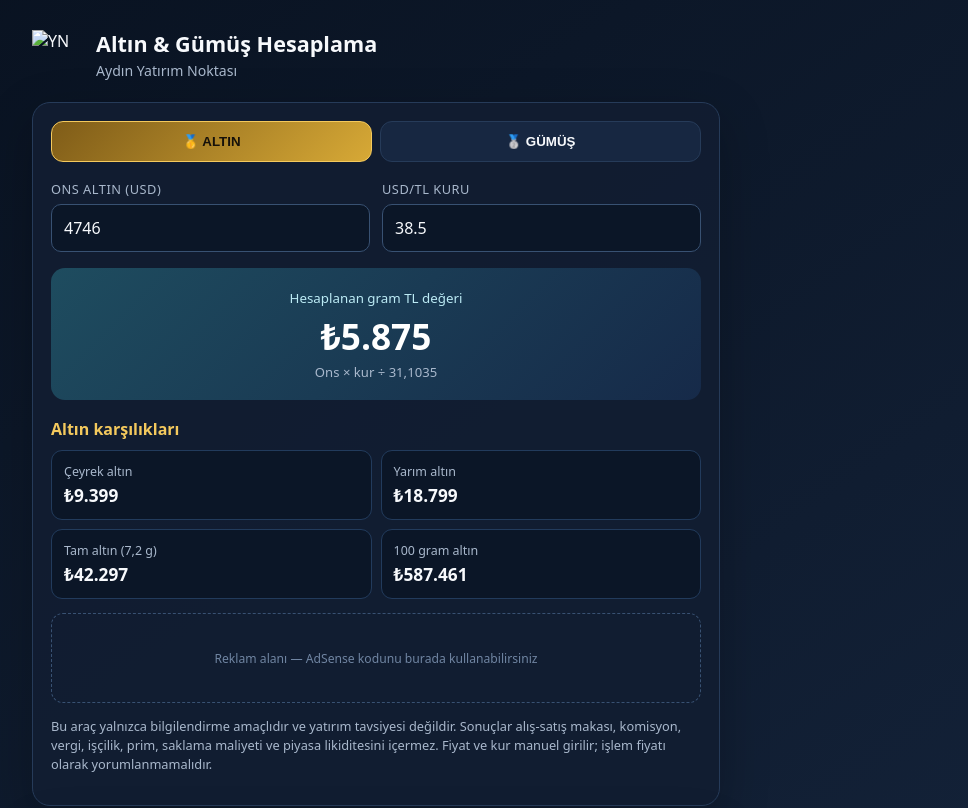
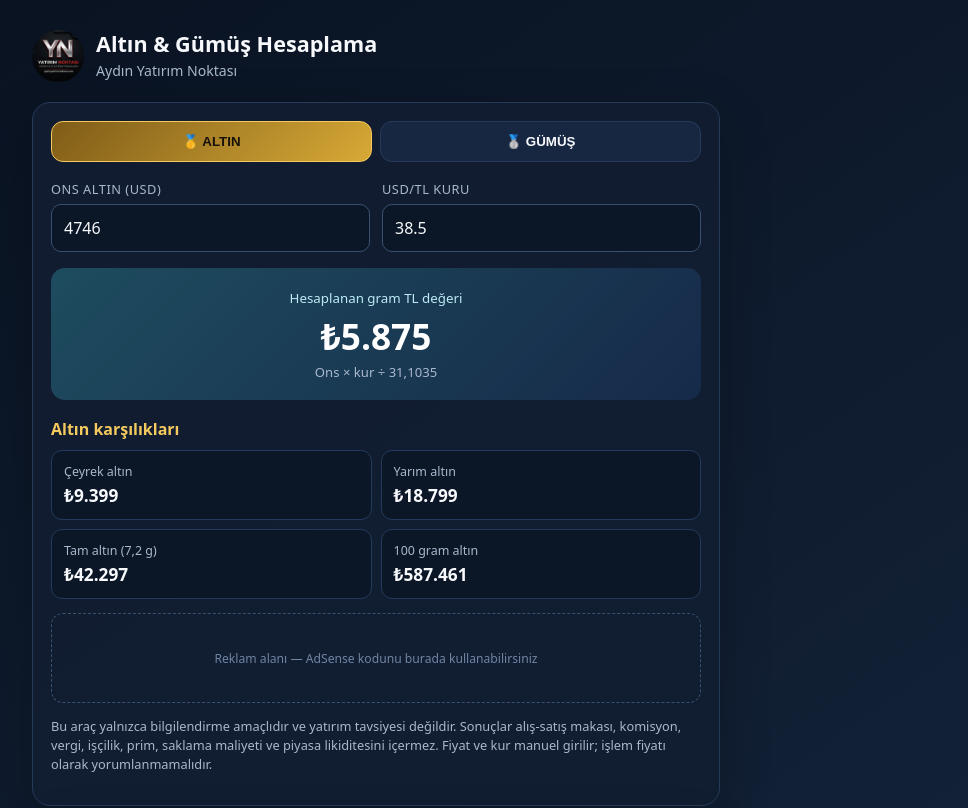
Before and after one commit to acikgozaydinn-png/acikgozaydinn-png.github.io, a plain HTML site: page index.html in a window 1280 px wide. Shown: the top 808 px of the page, without its empty margins (264-1232 px from the left). Drawn offline with Linux system fonts and the light colour scheme.

Commit message:
Use published YN logo
Replace the broken nested icon reference with the uploaded logo_yuvarlak-2.png asset.

```diff
--- a/index.html
+++ b/index.html
@@ -6,7 +6,7 @@
   <meta name="theme-color" content="#0b1220">
   <meta name="description" content="Altın ve gümüş ons fiyatı ile USD/TL kurundan gram TL karşılığını hesaplayın.">
   <link rel="manifest" href="manifest.json">
-  <link rel="icon" href="icons/icon-192.svg" type="image/svg+xml">
+  <link rel="icon" href="logo_yuvarlak-2.png" type="image/svg+xml">
   <title>Altın & Gümüş Hesaplama</title>
   <style>
     :root{color-scheme:dark;--bg:#08111f;--card:#111d31;--line:#263b59;--gold:#f4c95d;--silver:#c9d4e3;--text:#f7f9fc;--muted:#a9b8cc;--accent:#48c8e8}
@@ -19,7 +19,7 @@
 </head>
 <body>
 <main>
-  <header class="brand"><img src="icons/icon-192.svg" alt="YN"><div><h1>Altın & Gümüş Hesaplama</h1><p>Aydın Yatırım Noktası</p></div></header>
+  <header class="brand"><img src="logo_yuvarlak-2.png" alt="YN"><div><h1>Altın & Gümüş Hesaplama</h1><p>Aydın Yatırım Noktası</p></div></header>
   <section class="card">
     <div class="tabs"><button class="tab active" id="goldTab" type="button">🥇 ALTIN</button><button class="tab" id="silverTab" type="button">🥈 GÜMÜŞ</button></div>
     <div class="grid"><div class="field"><label id="metalLabel" for="ons">Ons altın (USD)</label><input id="ons" type="number" inputmode="decimal" value="4746" min="0" step="0.01"></div><div class="field"><label for="rate">USD/TL kuru</label><input id="rate" type="number" inputmode="decimal" value="38.5" min="0" step="0.0001"></div></div>
```
